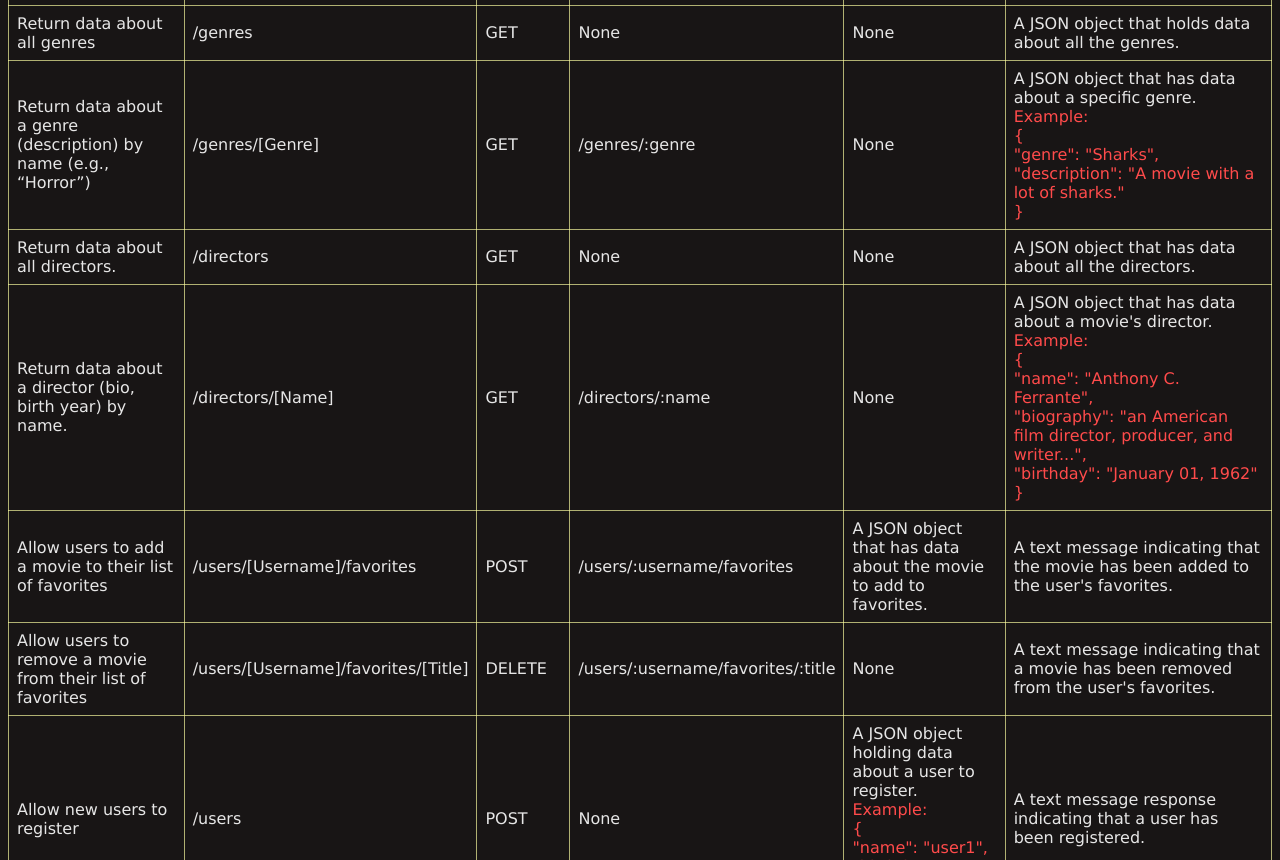
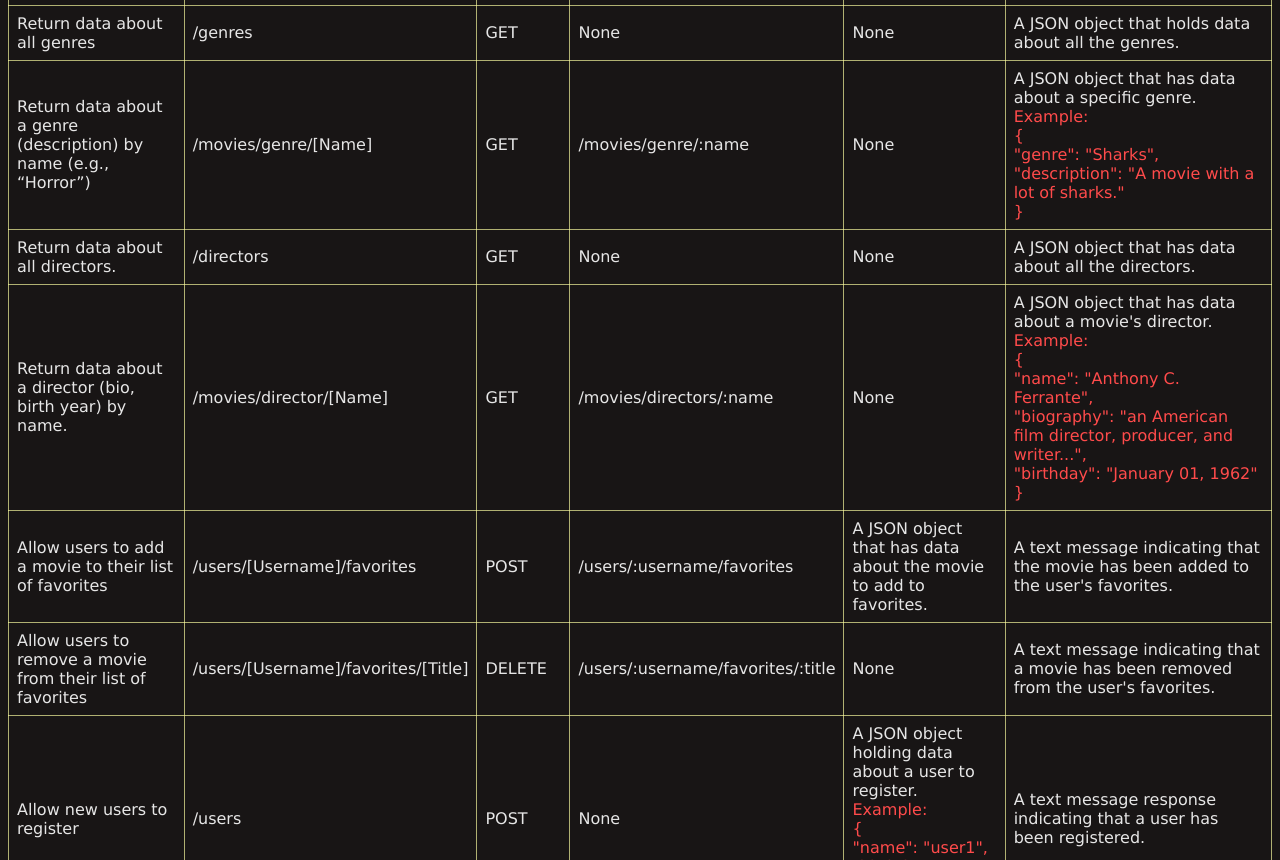
Before and after one commit to tadpoleann/syfy-api, a website: page public/documentation.html in a window 1280 px wide. Shown: the part 1055-1915 px from the top of the page. Drawn offline with Linux system fonts and the light colour scheme.

Commit message:
fixed url and query parameters to more accurately portray the rest api

```diff
--- a/public/documentation.html
+++ b/public/documentation.html
@@ -157,9 +157,9 @@
             <td>
               Return data about a genre (description) by name (e.g., “Horror”)
             </td>
-            <td>/genres/[Genre]</td>
+            <td>/movies/genre/[Name]</td>
             <td>GET</td>
-            <td>/genres/:genre</td>
+            <td>/movies/genre/:name</td>
             <td>None</td>
             <td>
               A JSON object that has data about a specific genre.
@@ -185,9 +185,9 @@
 
           <tr>
             <td>Return data about a director (bio, birth year) by name.</td>
-            <td>/directors/[Name]</td>
+            <td>/movies/director/[Name]</td>
             <td>GET</td>
-            <td>/directors/:name</td>
+            <td>/movies/directors/:name</td>
             <td>None</td>
             <td>
               A JSON object that has data about a movie's director.
```
